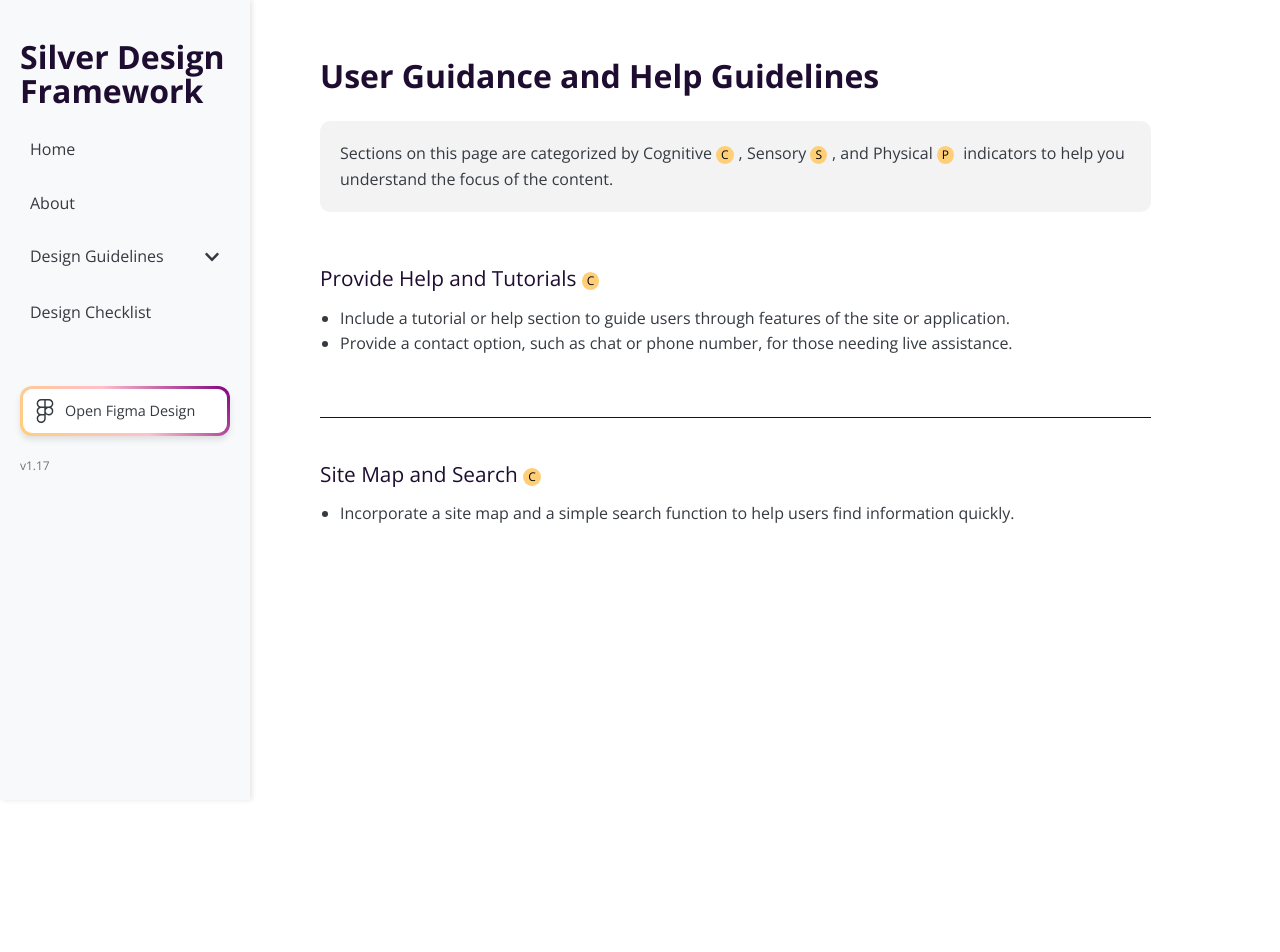
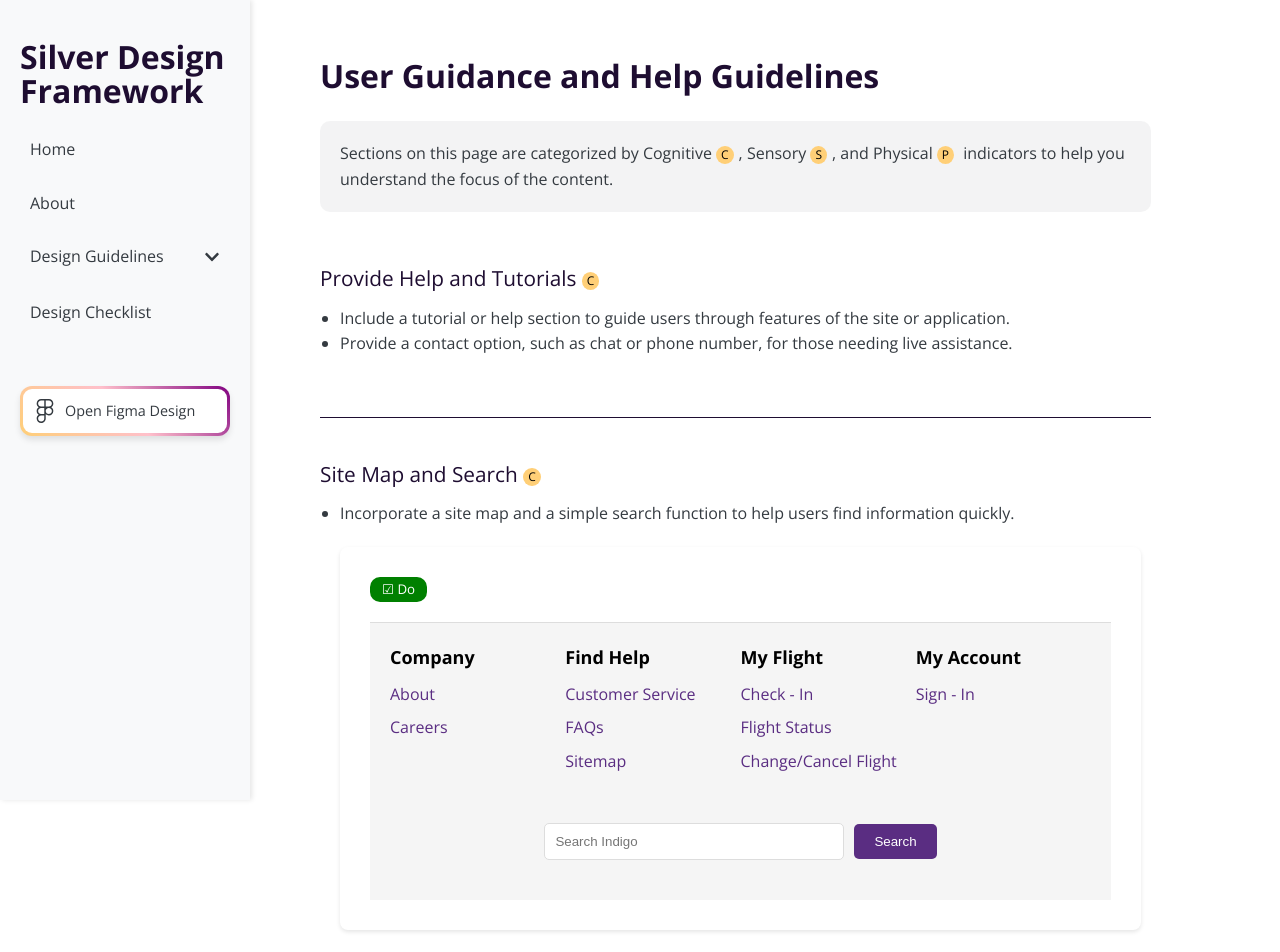
Before and after one commit to jvsneed/silver-design-system, a React (Create React App) app: page /#/guidelines/guidance in a window 1280 px wide. Shown: the top 952 px of the page. Before the commit the page ends 800 px from the top, so only its background shows below. Built offline with nearby package versions, Linux system fonts and the light colour scheme.

Commit message:
Add footer example component to Guidance Guidelines page

```diff
--- a/src/components/ColorContrastExample.css
+++ b/src/components/ColorContrastExample.css
@@ -24,7 +24,7 @@
 }
 
 .incorrect-box {
-  background-color: #f0f0f0;
+  background-color: lightblue;
   color: #9e9e9e;
 }
 @media screen and (max-width: 768px) {
--- a/src/components/ColorContrastExample.js
+++ b/src/components/ColorContrastExample.js
@@ -24,7 +24,7 @@ const ColorContrastExample = () => {
         <Dont></Dont>
         <div className="note">
           <span>
-            The grey background and light colored text is difficult to read and
+            The blue background and light colored text is difficult to read and
             does not meet web accessibility standards.
           </span>
         </div>
--- /dev/null
+++ b/src/components/FooterExample.css
@@ -0,0 +1,100 @@
+.footer {
+    background-color: #F5F5F5;
+    padding: 20px;
+    border-top: 1px solid #DDD;
+  }
+
+  .footer-container {
+    display: flex;
+    justify-content: space-between;
+    flex-wrap: wrap;
+    margin-bottom: 20px;
+  }
+
+  .footer-column {
+    flex: 1;
+    min-width: 150px;
+    margin-bottom: 20px;
+  }
+
+  .footer-heading {
+    font-size: 18px;
+    font-weight: bold;
+    color: #000;
+    margin-bottom: 10px;
+  }
+
+  .footer-list {
+    list-style-type: none;
+    padding: 0;
+  }
+
+  .footer-link {
+    text-decoration: none;
+    color: #5A2D82;
+    display: block;
+    margin-bottom: 8px;
+  }
+
+  .app-links {
+    display: flex;
+    flex-direction: column;
+  }
+
+  .app-link {
+    margin-bottom: 8px;
+  }
+
+  .app-icon {
+    width: 130px;
+    height: 40px;
+  }
+
+  .search-container {
+    display: flex;
+    justify-content: center;
+    align-items: center;
+    margin-bottom: 20px;
+  }
+
+  .search-input {
+    width: 300px;
+    padding: 10px;
+    border: 1px solid #DDD;
+    border-radius: 5px;
+    margin-right: 10px;
+  }
+
+  .search-button {
+    padding: 10px 20px;
+    background-color: #5A2D82;
+    color: #FFF;
+    border: none;
+    border-radius: 5px;
+    cursor: pointer;
+  }
+
+  .social-container {
+    display: flex;
+    justify-content: center;
+    align-items: center;
+  }
+
+  .connect-text {
+    margin-right: 20px;
+    font-weight: bold;
+  }
+
+  .social-links {
+    display: flex;
+    gap: 15px;
+  }
+
+  .social-link {
+    display: inline-block;
+  }
+
+  .social-icon {
+    width: 40px;
+    height: 40px;
+  }
--- /dev/null
+++ b/src/components/FooterExample.js
@@ -0,0 +1,57 @@
+import React from "react";
+import Do from './Dos.js';
+import Dont from './Donts.js';
+import './FooterExample.css';
+
+const FooterExample = () => {
+  return (
+    <div className="text-decor-example-container">
+      <div className="example-item text-decor-example">
+        <Do></Do>
+        <div className="note">
+          <span>
+          </span>
+        </div>
+    <div className="footer">
+      <div className="footer-container">
+        <div className="footer-column">
+          <h3 className="footer-heading">Company</h3>
+          <ul className="footer-list">
+            <li><a href="#about" className="footer-link">About</a></li>
+            <li><a href="#careers" className="footer-link">Careers</a></li>
+          </ul>
+        </div>
+        <div className="footer-column">
+          <h3 className="footer-heading">Find Help</h3>
+          <ul className="footer-list">
+            <li><a href="#customer-service" className="footer-link">Customer Service</a></li>
+            <li><a href="#faqs" className="footer-link">FAQs</a></li>
+            <li><a href="#sitemap" className="footer-link">Sitemap</a></li>
+          </ul>
+        </div>
+        <div className="footer-column">
+          <h3 className="footer-heading">My Flight</h3>
+          <ul className="footer-list">
+            <li><a href="#check-in" className="footer-link">Check - In</a></li>
+            <li><a href="#flight-status" className="footer-link">Flight Status</a></li>
+            <li><a href="#change-flight" className="footer-link">Change/Cancel Flight</a></li>
+          </ul>
+        </div>
+        <div className="footer-column">
+          <h3 className="footer-heading">My Account</h3>
+          <ul className="footer-list">
+            <li><a href="#sign-in" className="footer-link">Sign - In</a></li>
+          </ul>
+        </div>
+      </div>
+      <div className="search-container">
+        <input type="text" placeholder="Search Indigo" className="search-input" />
+        <button className="search-button">Search</button>
+      </div>
+    </div>
+      </div>
+      </div>
+  );
+};
+
+export default FooterExample;
--- a/src/components/Sidebar.js
+++ b/src/components/Sidebar.js
@@ -137,7 +137,7 @@ const Sidebar = () => {
             Design Checklist
           </Link>
           <a
-          href="https://www.figma.com"
+          href="https://www.figma.com/community/file/1410100833962633001/silver-design-components"
           target="_blank"
           rel="noopener noreferrer"
           className="figma-button"
@@ -145,7 +145,6 @@ const Sidebar = () => {
           <FaFigma />
           Open Figma Design
         </a>
-        <div className="version">v1.17</div>
       </div>
         </div>
 
--- a/src/pages/About.js
+++ b/src/pages/About.js
@@ -14,7 +14,7 @@ const About = () => {
       <section>
         <h1 className="page-title">About Silver Design</h1>
         <p>
-          SilverDesign is a tool aimed to help designers improve inclusivity of web experiences for seniors. By using a tablet-first approach to UI, you may be improving accessibility for a previously isolated digital user. This kit is made specifically for web experiences and other considerations for native mobile applications components may need to be made.
+          SilverDesign is a tool aimed to help designers improve inclusivity of web experiences for seniors. By using a tablet-first approach to UI, you may be improving accessibility for a previously isolated digital user. This kit is made specifically for web experiences and other considerations for native mobile applications components that may need to be made.
         </p>
       </section>
 
@@ -53,6 +53,7 @@ const About = () => {
           ))}
         </div>
       </section>
+      <div className="version">v1.18</div>
     </main>
   );
 };
--- a/src/pages/GuidanceGuidelines.js
+++ b/src/pages/GuidanceGuidelines.js
@@ -3,6 +3,7 @@ import GuidelinesKey from "../components/GuidelinesKey";
 import CognitiveIcon from "../components/CognitiveIcon";
 import SensoryIcon from "../components/SensoryIcon";
 import PhysicalIcon from "../components/PhysicalIcon";
+import FooterExample from "../components/FooterExample";
 
 const GuidanceGuidelines = () => {
   return (
@@ -41,6 +42,7 @@ const GuidanceGuidelines = () => {
               find information quickly.
             </li>
           </ul>
+          <FooterExample />
         </p>
       </div>
 
```
